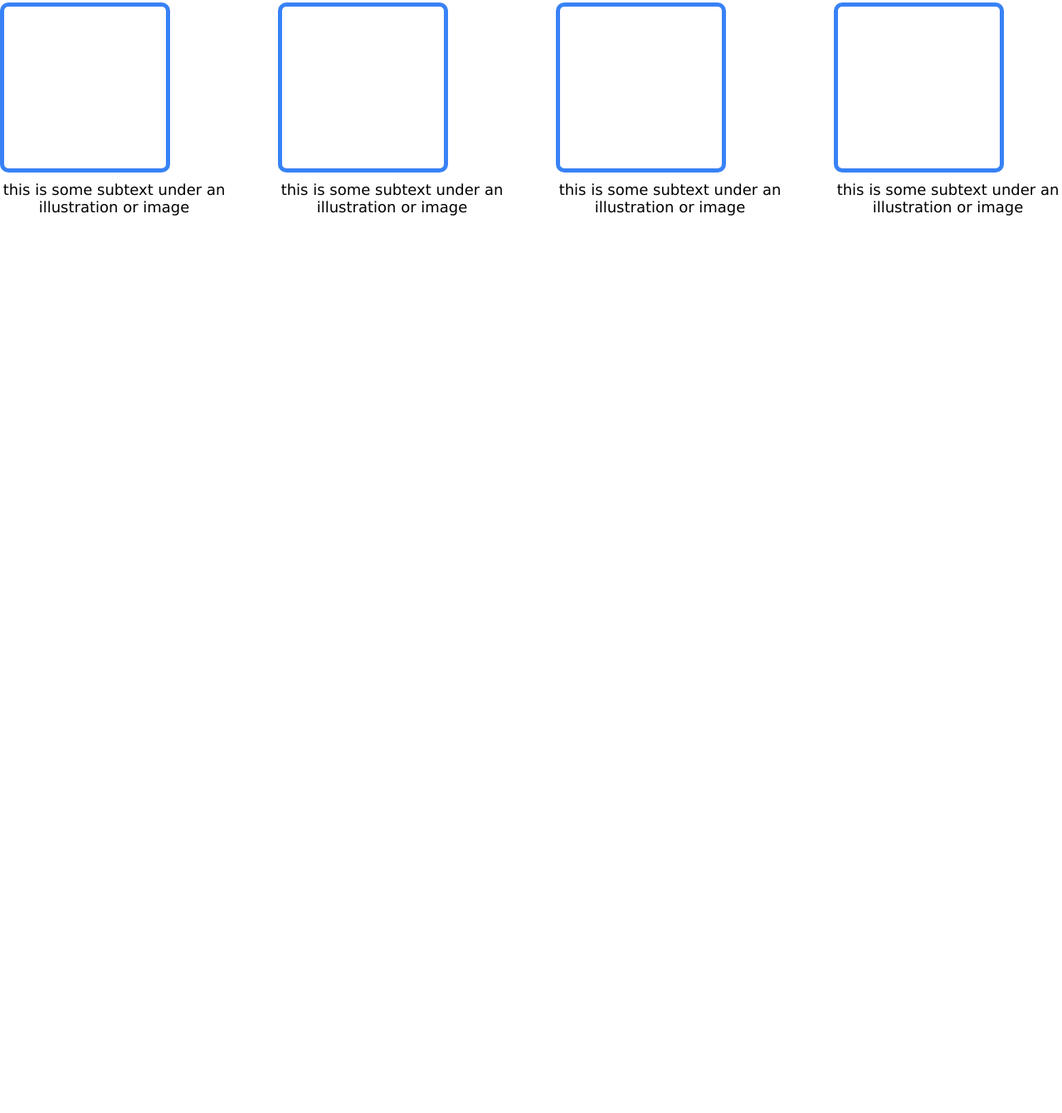
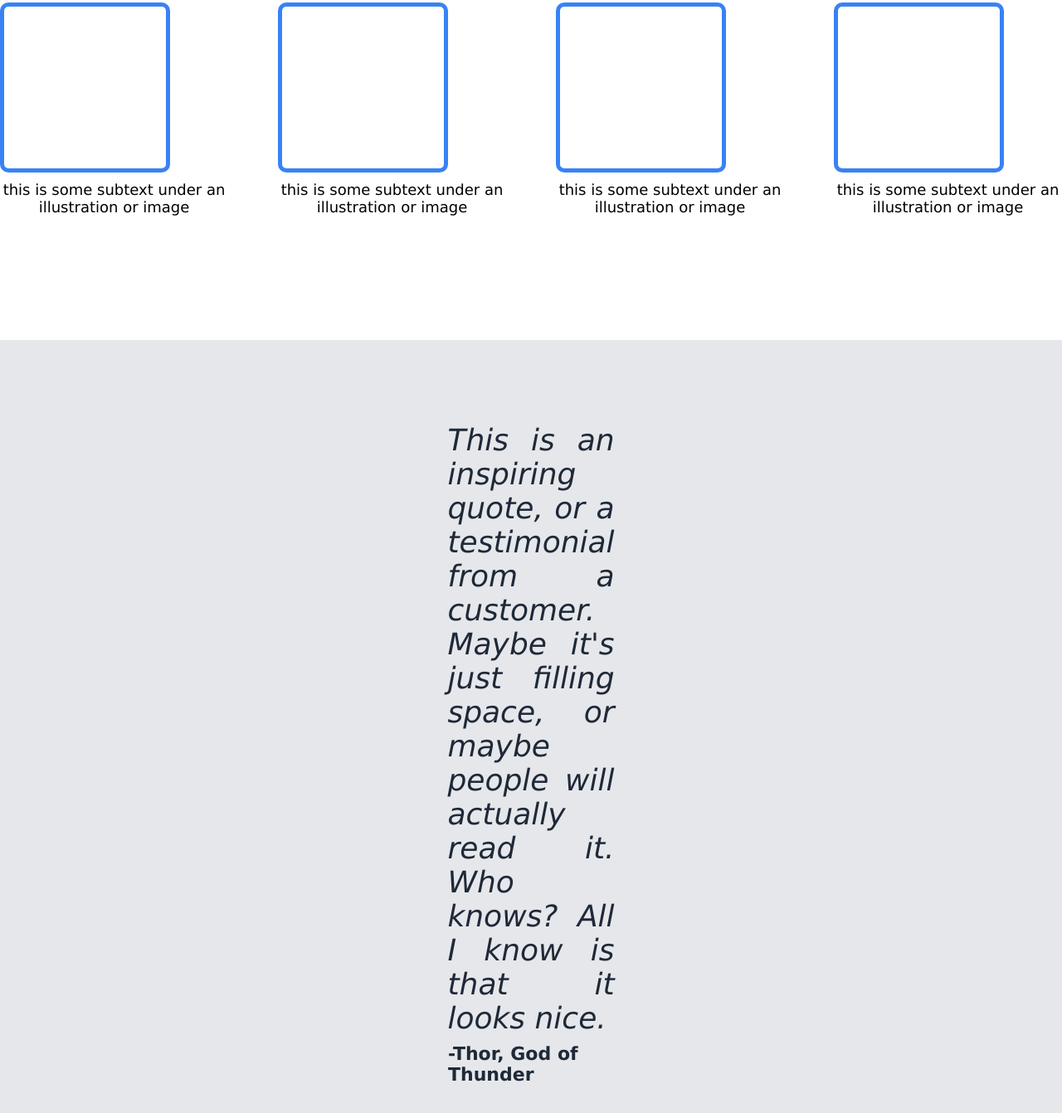
Before and after one commit to IvanRam27/landing-page, a plain HTML site: page index.html in a window 1280 px wide. Shown: the part 904-2246 px from the top of the page at 83% size. Before the commit the page ends 1364 px from the top, so only its background shows below. Drawn offline with Linux system fonts and the light colour scheme.

Commit message:
add section 2 html and css

```diff
--- a/index.html
+++ b/index.html
@@ -52,5 +52,10 @@
 
     </div>
 
+    <div class="section2">
+        <div class="quote">This is an inspiring quote, or a testimonial from a customer. Maybe it's just filling space, or maybe people will actually read it. Who knows? All I know is that it looks nice.</div>
+        <div class="quote-footer">-Thor, God of Thunder</div>
+    </div>
+
 </body>
 </html>
--- a/styles.css
+++ b/styles.css
@@ -2,6 +2,8 @@ body {
     margin: 0;
     font-family: Verdana, Geneva, Tahoma, sans-serif;
 }
+
+ /* header start */
 
 .header {
     background-color: #1F2937;
@@ -71,13 +73,17 @@ body {
     white-space: nowrap;
 }
 
+/*header end*/
+
+/*section1 start */
+
 .section1 {
     display: flex;
     flex-direction: column;
     align-items: center;
     gap: 50px;
     margin-top: 50px;
-    margin-bottom: 200px;
+    margin-bottom: 150px;
 }
 
 .section1-title {
@@ -114,7 +120,36 @@ body {
     align-self: center;
     font-size: 18px;
 }
+ /*section1 end*/
 
+ /*section2 start*/
+
+.section2 {
+    display: flex;
+    flex-direction: column;
+    align-items: center;
+    gap: 10px;
+    background-color: #E5E7EB;
+    padding: 100px 540px;
+}
+
+
+.quote {
+    font-size: 36px;
+    font-style: italic;
+    font-weight: light;
+    color: #1F2937;
+    text-align: justify;
+}
+
+.quote-footer {
+    font-size: 22px;
+    font-weight: bolder;
+    color: #1F2937;
+    align-self: flex-end;
+}
+
+ /*section2 end */
 
 ul {
     list-style: none;
```
